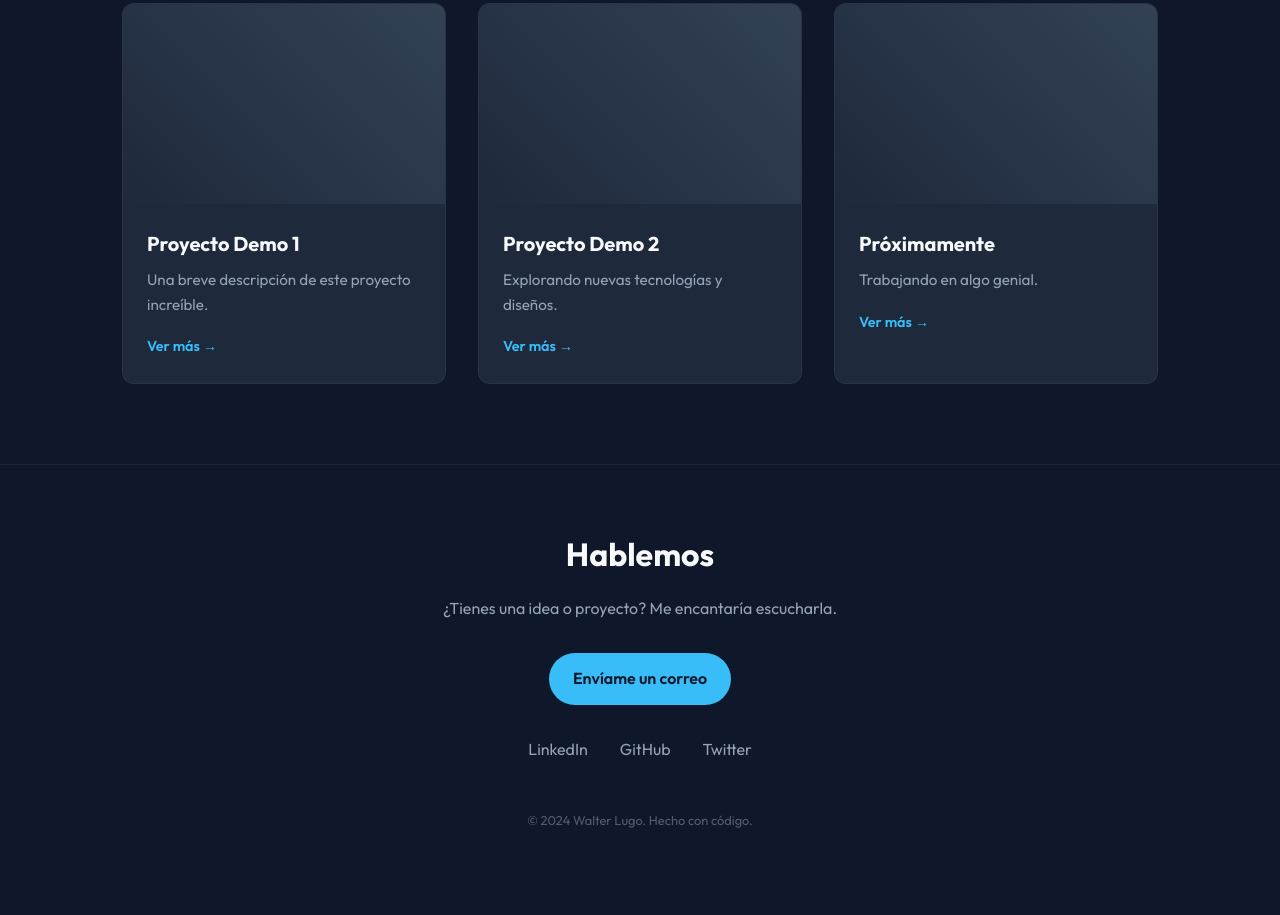
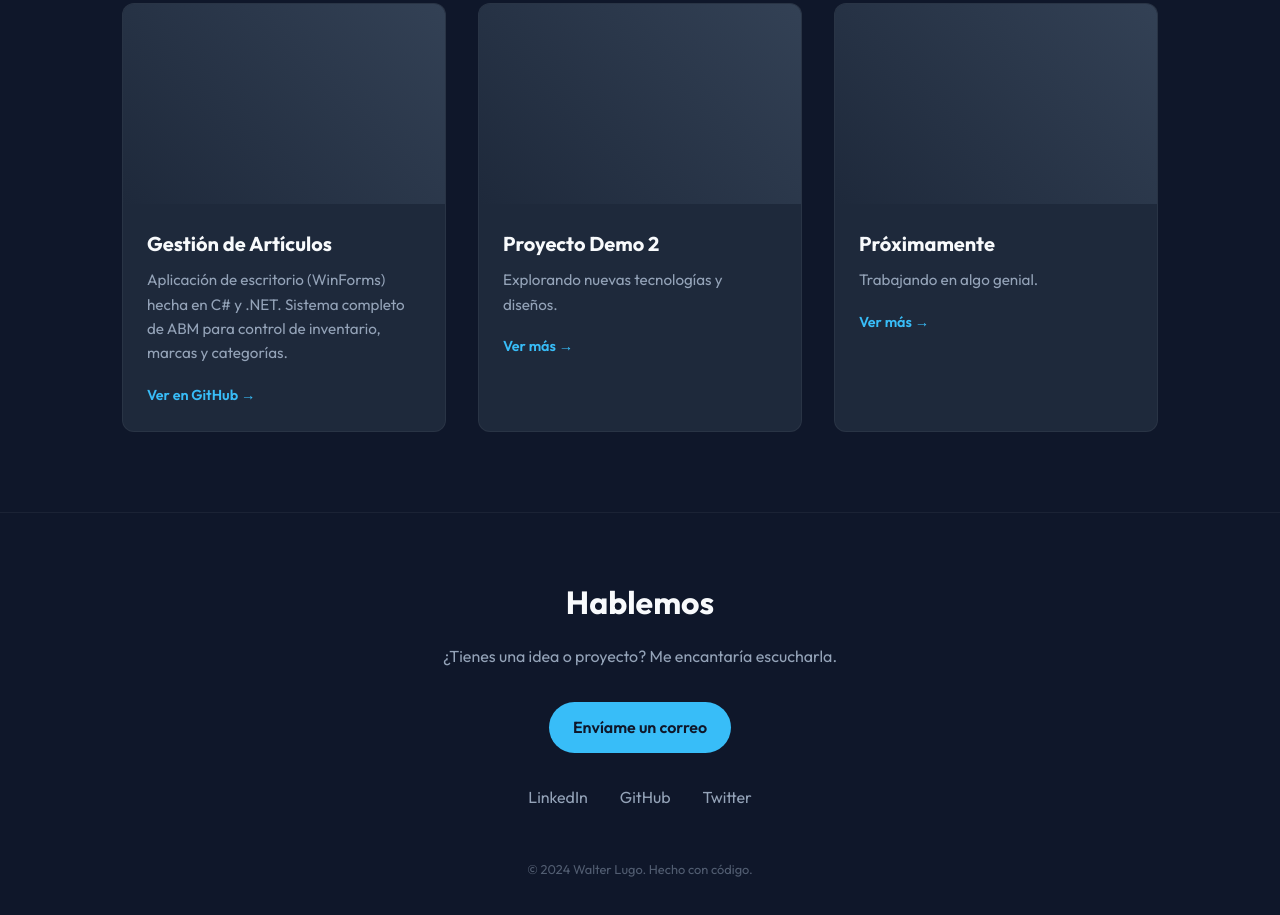
Before and after one commit to Walter-Ariel-Lugo/portfolio, a plain HTML site: page index.html in a window 1280 px wide. Shown: the part 1313-2228 px from the top of the page. Drawn offline with Linux system fonts and the light colour scheme.

Commit message:
Agregar proyecto TP WinForms al portfolio

```diff
--- a/index.html
+++ b/index.html
@@ -74,11 +74,15 @@
                 <div class="projects-grid">
                     <!-- Project Card 1 (Placeholder) -->
                     <article class="project-card">
-                        <div class="card-image placeholder-bg"></div>
+                        <div class="card-image placeholder-bg">
+                            <!-- You could add an icon or screenshot here later -->
+                        </div>
                         <div class="card-content">
-                            <h3>Proyecto Demo 1</h3>
-                            <p>Una breve descripción de este proyecto increíble.</p>
-                            <a href="#" class="link-arrow">Ver más &rarr;</a>
+                            <h3>Gestión de Artículos</h3>
+                            <p>Aplicación de escritorio (WinForms) hecha en C# y .NET. Sistema completo de ABM para
+                                control de inventario, marcas y categorías.</p>
+                            <a href="https://github.com/GDieser/tp-winform-equipo-12A" target="_blank"
+                                class="link-arrow">Ver en GitHub &rarr;</a>
                         </div>
                     </article>
 
```
